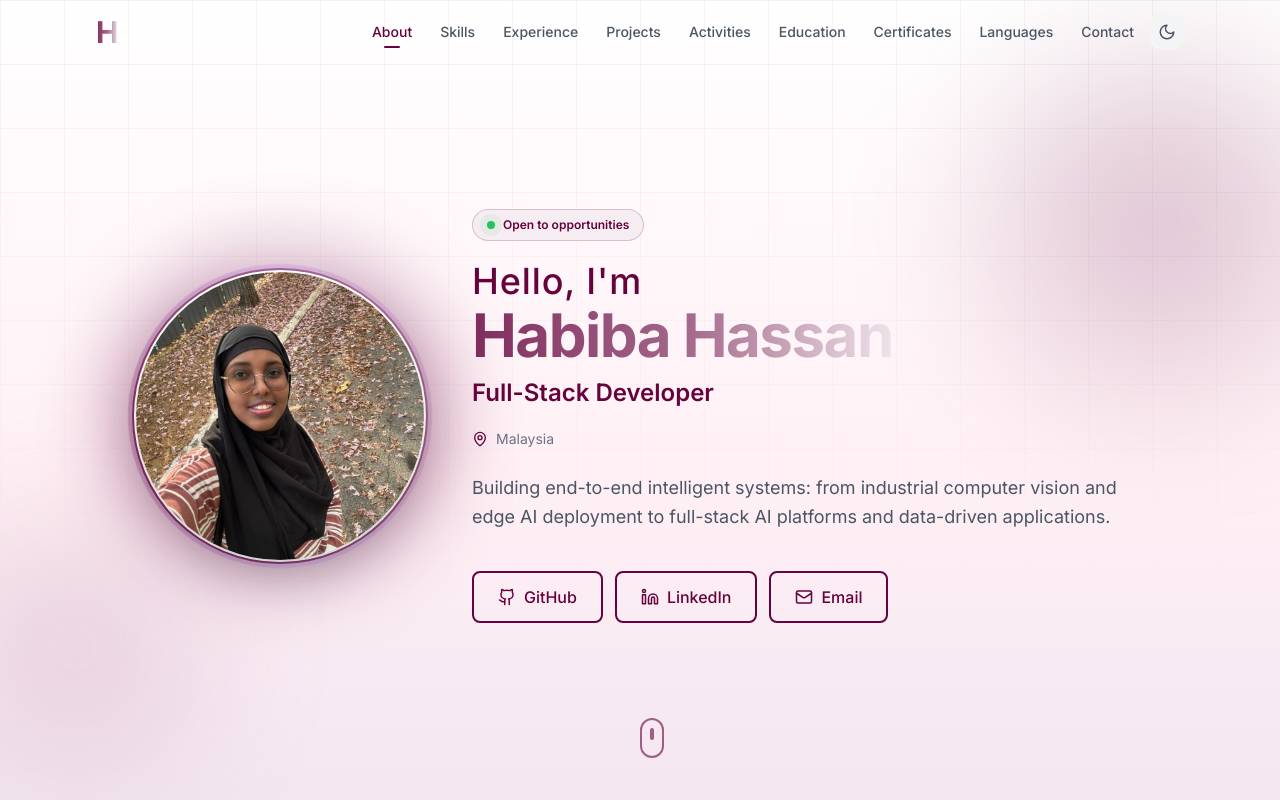
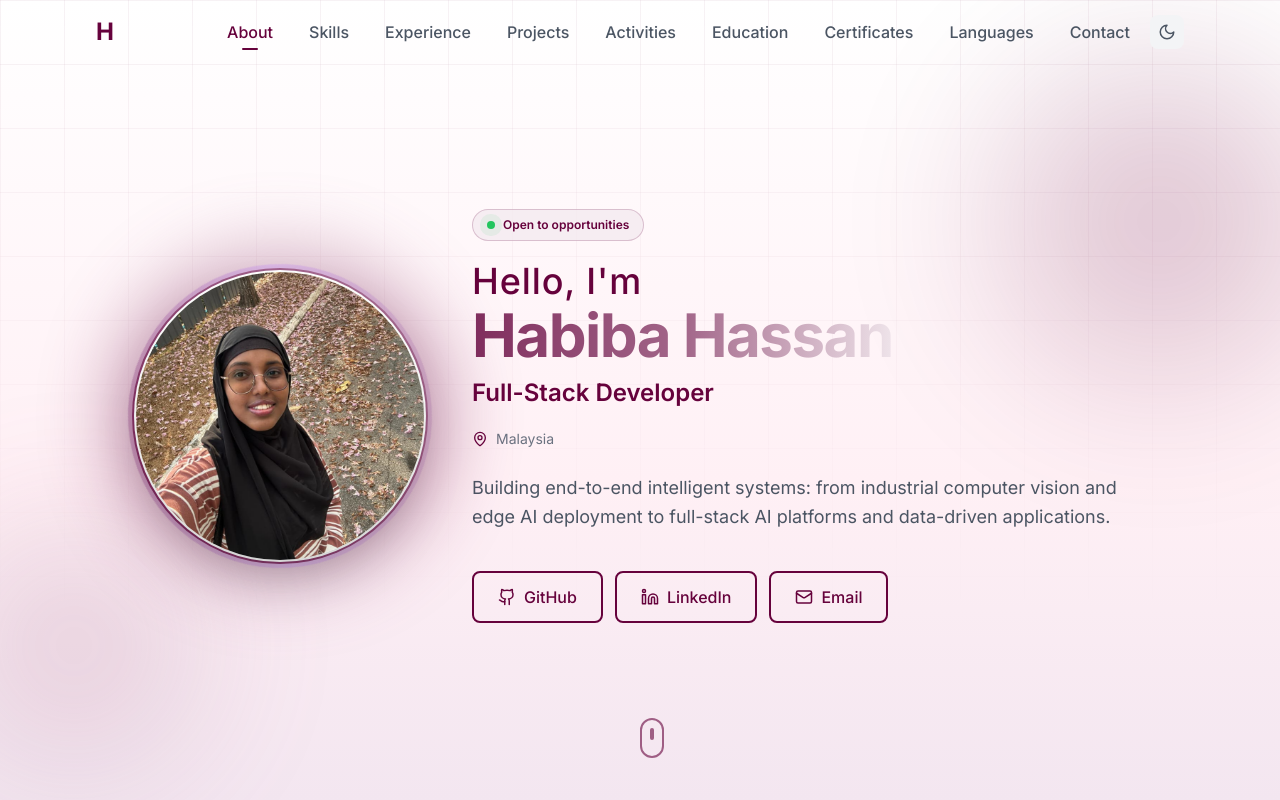
Before and after one commit to ihabiba/Portfolio, a React (Vite) app: page / in a window 1280 px wide. Shown: the top 800 px of the page. Built offline with nearby package versions, Linux system fonts and the light colour scheme.

Commit message:
Updated portfolio

```diff
--- a/src/components/Navbar.tsx
+++ b/src/components/Navbar.tsx
@@ -57,9 +57,9 @@ export default function Navbar({ darkMode, toggleDarkMode }: NavbarProps) {
       <div className="max-w-6xl mx-auto px-4 sm:px-6 lg:px-8">
         <div className="flex justify-between items-center h-16">
 
-          {/* Logo — gradient H only */}
-          <a href="#" className="group" aria-label="Home">
-            <span className="text-3xl font-bold gradient-name select-none">H</span>
+          {/* Logo */}
+          <a href="#" aria-label="Home">
+            <span className="text-2xl font-bold text-primary dark:text-secondary select-none tracking-tight">H</span>
           </a>
 
           {/* Desktop Navigation */}
@@ -71,7 +71,7 @@ export default function Navbar({ darkMode, toggleDarkMode }: NavbarProps) {
                 <button
                   key={item.href}
                   onClick={() => handleNavClick(item.href)}
-                  className={`px-3 py-2 text-sm font-medium transition-all duration-200 rounded-lg relative
+                  className={`px-4 py-2 font-medium transition-all duration-200 rounded-lg relative
                     ${isActive
                       ? 'text-primary dark:text-secondary'
                       : 'text-gray-600 dark:text-gray-300 hover:text-primary dark:hover:text-white hover:bg-tint dark:hover:bg-white/10'
```
